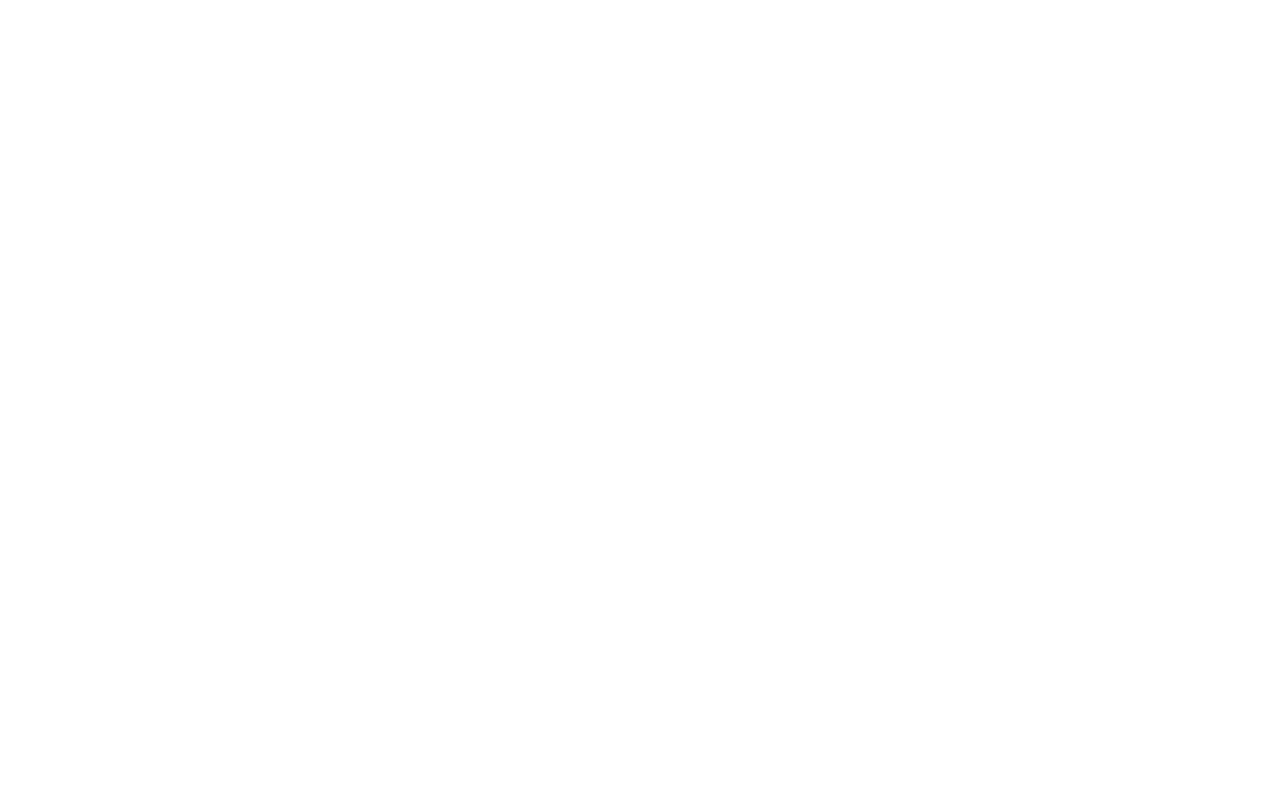
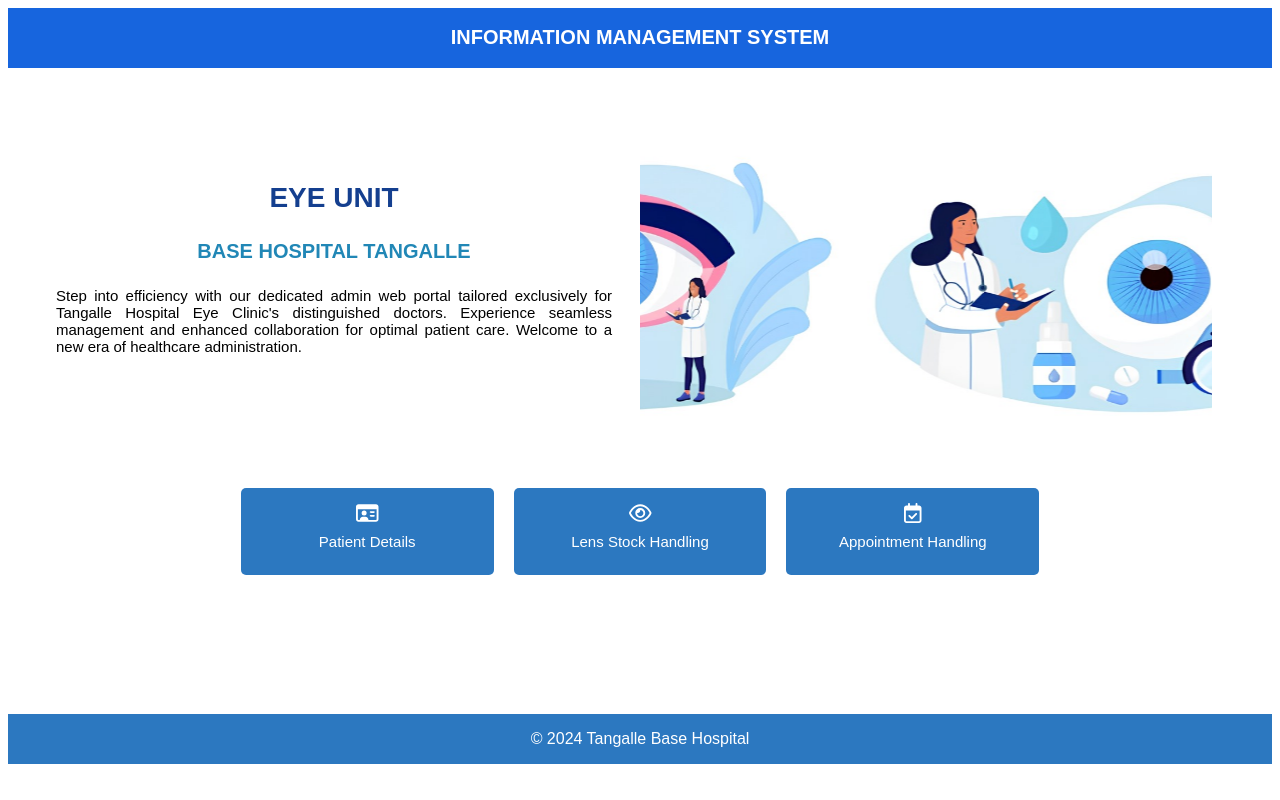
Before and after one commit to pabasara-samarakoon-4176/eye-clinic-management-project, a React (Create React App) app in the folder frontend/: page /1/home in a window 1280 px wide. Before the commit this address had no page. Built offline with nearby package versions, Linux system fonts and the light colour scheme.

Commit message:
doctorId to url

```diff
--- a/frontend/src/App.js
+++ b/frontend/src/App.js
@@ -19,12 +19,12 @@ function App() {
       <Routes>
 
         <Route index element={<Login/>}/>
-        <Route path="/home" element={<Home/>}/>
+        <Route path="/:doctorId/home" element={<Home/>}/>
         <Route path="/signUp" element={<SignUp/>}/>
         <Route path="/analyticsDB" element={<AnalyticsDB/>}/>
-        <Route path="/patientDB" element={<PatientDB/>}/>
-        <Route path="/surgeryDB" element={<SurgeryDB/>}/>
-        <Route path="/lensDB" element={<LensDB/>}/>
+        <Route path="/:doctorId/patientDB" element={<PatientDB/>}/>
+        <Route path="/:doctorId/surgeryDB" element={<SurgeryDB/>}/>
+        <Route path="/:doctorId/lensDB" element={<LensDB/>}/>
       </Routes>
     </BrowserRouter>
   );
--- a/frontend/src/Pages/Home/Home.jsx
+++ b/frontend/src/Pages/Home/Home.jsx
@@ -7,7 +7,7 @@ import {
   faCalendarCheck,
   faChartBar,
 } from '@fortawesome/free-regular-svg-icons';
-import { useNavigate } from 'react-router-dom';
+import { useNavigate, useParams } from 'react-router-dom';
 import 'slick-carousel/slick/slick.css';
 import 'slick-carousel/slick/slick-theme.css';
 import './home.css';
@@ -16,7 +16,8 @@ import myImage2 from './im1.jpeg';
 import myImage3 from './im4.jpeg';
 import myImage4 from './im5.jpeg';
 const Home = () => {
-  const navigate = useNavigate();
+  const navigate = useNavigate()
+  const {doctorId} = useParams()
 
   const sliderSettings = {
     dots: true,
@@ -63,17 +64,17 @@ const Home = () => {
       </div>
 
       <div className="bottom-buttons">
-        <button onClick={() => handleButtonClick('/patientDB')}>
+        <button onClick={() => handleButtonClick(`/${doctorId}/patientDB`)}>
           <FontAwesomeIcon icon={faIdCardRegular} style={{ fontSize: '1.5em' }} />
           <div className="button-name">Patient Details</div>
         </button>
 
-        <button onClick={() => handleButtonClick('/lensDB')}>
+        <button onClick={() => handleButtonClick(`/${doctorId}/lensDB`)}>
           <FontAwesomeIcon icon={faEye} style={{ fontSize: '1.5em' }} />
           <div className="button-name">Lens Stock Handling</div>
         </button>
 
-        <button onClick={() => handleButtonClick('/surgeryDB')}>
+        <button onClick={() => handleButtonClick(`/${doctorId}/surgeryDB`)}>
           <FontAwesomeIcon icon={faCalendarCheck} style={{ fontSize: '1.5em' }} />
           <div className="button-name">Appointment Handling</div>
         </button>
--- a/frontend/src/Pages/LensDB/LensDB.jsx
+++ b/frontend/src/Pages/LensDB/LensDB.jsx
@@ -8,31 +8,32 @@ import { faSearch } from "@fortawesome/free-solid-svg-icons";
 
 import "./lensDB.css";
 import axios from "axios";
-import { Navigate, useNavigate } from "react-router-dom";
+import { Navigate, useNavigate, useParams } from "react-router-dom";
 
 const LensDB = () => {
 
-  const navigate = useNavigate();
-  const [manufacturerOptions, setManufacturerOptions] = useState([]);
-  const [lensData, setLensData] = useState([]);
-  const [manufacturerMap, setManufacturerMap] = useState({});
-  const [searchLensId, setSearchLensId] = useState('');
-  const [searchLensData, setSearchLensData] = useState([]);
-  const [searchManufacturerId, setSearchManufacturerId] = useState('');
+  const {doctorId} = useParams()
+  const navigate = useNavigate()
+  const [manufacturerOptions, setManufacturerOptions] = useState([])
+  const [lensData, setLensData] = useState([])
+  const [manufacturerMap, setManufacturerMap] = useState({})
+  const [searchLensId, setSearchLensId] = useState('')
+  const [searchLensData, setSearchLensData] = useState([])
+  const [searchManufacturerId, setSearchManufacturerId] = useState('')
 
-  const [batchNo, setBatchNo] = useState('');
-  const [lensType, setLensType] = useState('');
-  const [surgeryType, setSurgeryType] = useState('');
-  const [manufacturer, setManufacturer] = useState('');
-  const [manufacturerId, setManufacturerId] = useState('');
-  const [model, setModel] = useState('');
-  const [power, setPower] = useState('');
-  const [remarks, setRemarks] = useState('');
-  const [placementLocation, setPlacementLocation] = useState('');
-  const [expiryDate, setExpiryDate] = useState(null);
-  const [manufactureDate, setManufactureDate] = useState(null);
+  const [batchNo, setBatchNo] = useState('')
+  const [lensType, setLensType] = useState('')
+  const [surgeryType, setSurgeryType] = useState('')
+  const [manufacturer, setManufacturer] = useState('')
+  const [manufacturerId, setManufacturerId] = useState('')
+  const [model, setModel] = useState('')
+  const [power, setPower] = useState('')
+  const [remarks, setRemarks] = useState('')
+  const [placementLocation, setPlacementLocation] = useState('')
+  const [expiryDate, setExpiryDate] = useState(null)
+  const [manufactureDate, setManufactureDate] = useState(null)
 
-  const [activeButton, setActiveButton] = useState("add");
+  const [activeButton, setActiveButton] = useState("add")
 
   useEffect(() => {
     const fetchManufacturers = async () => {
@@ -104,14 +105,14 @@ const LensDB = () => {
         })
         // console.log(response)
         alert("Successfully added")
-        navigate('/home')
+        navigate(`/${doctorId}/home`)
       } else {
         alert("Invalid batch number")
       }
     } catch (error) {
       console.log(error)
     }
-  };
+  }
   const handleAddClick = () => {
     setActiveButton("add");
   }
--- a/frontend/src/Pages/Login/Login.jsx
+++ b/frontend/src/Pages/Login/Login.jsx
@@ -36,11 +36,12 @@ const Login = () => {
 
         console.log(response);
 
-        if (response.data === 'Success') {
-          navigate('/home');
-        } else if (response.data === 'Fail') {
+        if (response.data.status === 'Success') {
+          navigate(`/${response.data.doctorId}/home`);
+      } else if (response.data === 'Fail') {
           alert('login failed')
-        }
+      }
+
       } else {
         alert('login failed');
       }
@@ -50,10 +51,10 @@ const Login = () => {
     } catch (error) {
       console.error('Error during login', error);
     }
-  };
+  }
   const handleLoginClick = () => {
     navigate('/signUp');
-  };
+  }
   const handleLoginClick2 = () => {
     navigate('/home');
   };
--- a/frontend/src/Pages/PatientDB/PatientDB.jsx
+++ b/frontend/src/Pages/PatientDB/PatientDB.jsx
@@ -1,4 +1,4 @@
-import React, { useState, useNavigate } from "react";
+import React, { useState } from "react";
 import "react-datepicker/dist/react-datepicker.css";
 import { FontAwesomeIcon } from "@fortawesome/react-fontawesome";
 import {
@@ -17,10 +17,12 @@ import PatientComplaintsView from "./MedicalDetails/View/PatientCompliants";
 import ExamDetailsView from "./MedicalDetails/View/ExamDetails";
 import CataratDetailsView from "./MedicalDetails/View/CataractDetails";
 import GlucomaDetailsView from "./MedicalDetails/View/GlucomaDetails";
+import { useParams, useNavigate } from "react-router-dom";
 
 const PatientDB = () => {
 
-  // const navigate = useNavigate();
+  const {doctorId} = useParams()
+  const navigate = useNavigate()
 
   const [patientId, setPatientId] = useState('')
   const [value, setValue] = useState('')
@@ -96,7 +98,7 @@ const PatientDB = () => {
 
                   {/* Add personal details */}
                   {activeButton === "add" && (
-                    <PatientPersonalDetailsAdd patientId={patientId} setPatientId={setPatientId}/>
+                    <PatientPersonalDetailsAdd patientId={patientId} setPatientId={setPatientId} doctorId={doctorId}/>
                   )}
 
                   {/* View patient details */}
--- a/frontend/src/Pages/PatientDB/PatientPersonalDetailsAdd.jsx
+++ b/frontend/src/Pages/PatientDB/PatientPersonalDetailsAdd.jsx
@@ -11,8 +11,11 @@ import {
 } from "@fortawesome/free-solid-svg-icons";
 import "./patient.css";
 import axios from "axios";
+import { useParams, useNavigate } from "react-router-dom"
 
-const PatientPersonalDetailsAdd = ({patientId, setPatientId}) => {
+const PatientPersonalDetailsAdd = ({patientId, setPatientId, doctorId}) => {
+
+    const navigate = useNavigate()
 
     const [patientFirstname, setPatientFirstname] = useState('');
     const [patientLastname, setPatientLastname] = useState('');
@@ -51,7 +54,7 @@ const PatientPersonalDetailsAdd = ({patientId, setPatientId}) => {
     const handleAddPatient = async (event) => {
         event.preventDefault();
 
-        const doctorId = 'MBBS.00000'
+        // const doctorId = 'MBBS.00000'
 
         try {
             const response = await axios.post(`http://localhost:8080/addpatient/${doctorId}`, {
@@ -66,6 +69,7 @@ const PatientPersonalDetailsAdd = ({patientId, setPatientId}) => {
                 patientImagePath : patientImagePath
             })
             alert("Successfully added patient")
+            navigate(`/${doctorId}/home`)
         } catch (error) {
             console.log(error)
         }
```
Also changed, not shown: 1 other file (tests, documents, lock files or other folders).
